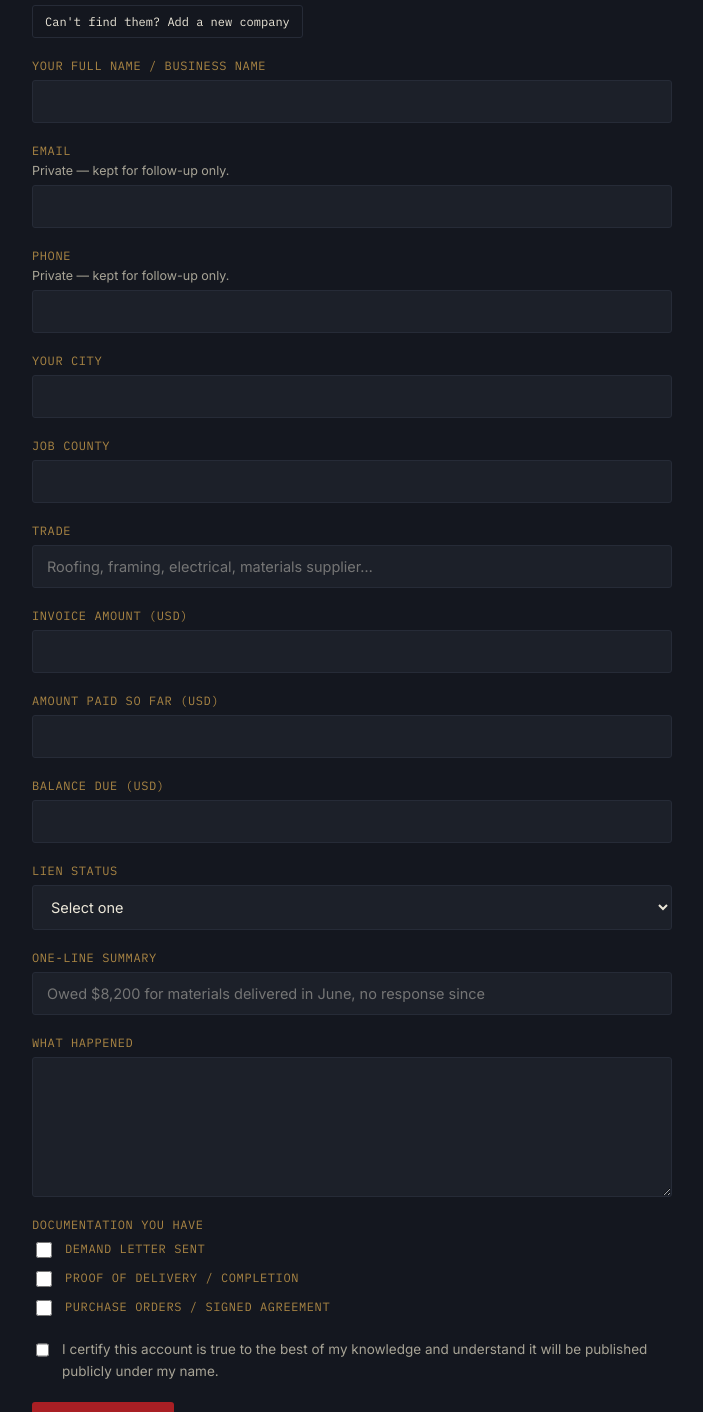
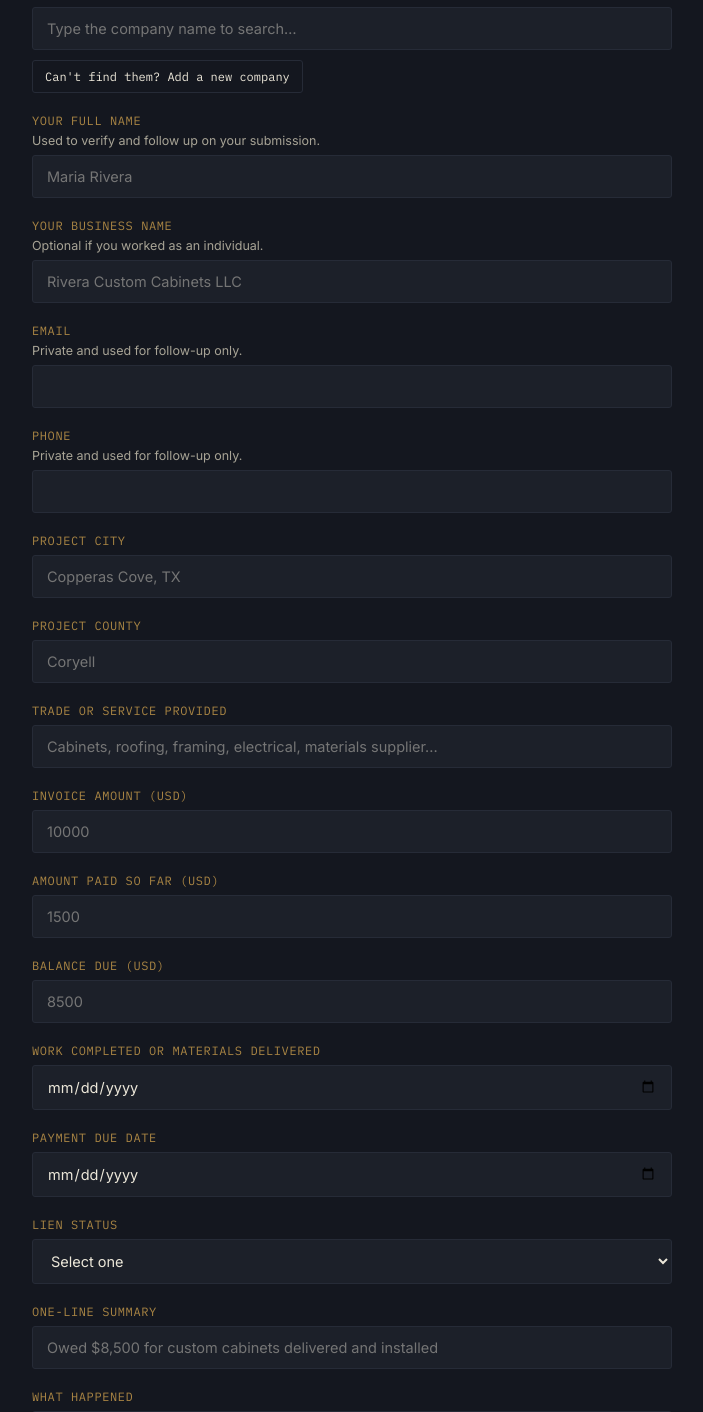
Before and after one commit to cryptoqueen23/txconwatch, a Next.js app: page /submit/subcontractor in a window 1280 px wide. Shown: the part 458-1870 px from the top of the page, without its empty margins (172-875 px from the left). Built offline with nearby package versions, Linux system fonts and the light colour scheme.

Commit message:
Update page.tsx

```diff
--- a/app/submit/subcontractor/page.tsx
+++ b/app/submit/subcontractor/page.tsx
@@ -2,13 +2,21 @@
 
 import { useState } from "react";
 import Link from "next/link";
+import emailjs from "@emailjs/browser";
 import CompanyPicker, { CompanySelection } from "@/components/CompanyPicker";
 
-const LIEN_STATUSES = ["Not filed", "Notice sent", "Lien filed", "Lien released", "N/A"];
+const LIEN_STATUSES = [
+  "Not filed",
+  "Notice sent",
+  "Lien filed",
+  "Lien released",
+  "Not applicable",
+];
 
 export default function SubcontractorSubmitPage() {
   const [company, setCompany] = useState<CompanySelection | null>(null);
   const [name, setName] = useState("");
+  const [businessName, setBusinessName] = useState("");
   const [email, setEmail] = useState("");
   const [phone, setPhone] = useState("");
   const [city, setCity] = useState("");
@@ -17,101 +25,139 @@ export default function SubcontractorSubmitPage() {
   const [invoiceAmount, setInvoiceAmount] = useState("");
   const [amountPaid, setAmountPaid] = useState("");
   const [balanceDue, setBalanceDue] = useState("");
+  const [completionDate, setCompletionDate] = useState("");
+  const [dueDate, setDueDate] = useState("");
   const [lienStatus, setLienStatus] = useState("");
   const [summary, setSummary] = useState("");
   const [details, setDetails] = useState("");
-  const [docs, setDocs] = useState({ hasDemandLetter: false, hasProofOfDelivery: false, hasPurchaseOrders: false });
+  const [docs, setDocs] = useState({
+    hasContract: false,
+    hasInvoice: false,
+    hasProofOfDelivery: false,
+    hasDemandLetter: false,
+    hasLien: false,
+    hasPhotos: false,
+  });
   const [certify, setCertify] = useState(false);
   const [submitting, setSubmitting] = useState(false);
-  const [result, setResult] = useState<{ ok: boolean; msg: string; complaintId?: string; caseNumber?: string } | null>(null);
-  const [files, setFiles] = useState<FileList | null>(null);
-  const [uploadStatus, setUploadStatus] = useState("");
+  const [result, setResult] = useState<{ ok: boolean; msg: string } | null>(null);
 
-  async function onSubmit(e: React.FormEvent) {
+  const toggle = (key: keyof typeof docs) => {
+    setDocs((current) => ({ ...current, [key]: !current[key] }));
+  };
+
+  async function onSubmit(e: React.FormEvent<HTMLFormElement>) {
     e.preventDefault();
+
     if (!company) {
-      setResult({ ok: false, msg: "Select or add the company first." });
+      setResult({ ok: false, msg: "Select or add the contractor or company first." });
       return;
     }
+
+    const serviceId = process.env.NEXT_PUBLIC_EMAILJS_SERVICE_ID;
+    const templateId =
+      process.env.NEXT_PUBLIC_EMAILJS_SUBCONTRACTOR_TEMPLATE_ID;
+    const publicKey = process.env.NEXT_PUBLIC_EMAILJS_PUBLIC_KEY;
+
+    if (!serviceId || !templateId || !publicKey) {
+      setResult({
+        ok: false,
+        msg: "Email service is not configured yet. Please contact the site operator.",
+      });
+      return;
+    }
+
     setSubmitting(true);
     setResult(null);
+
     try {
-      const payload: any = {
-        submitterType: "subcontractor",
-        name, email, phone, city, county,
-        category: `Non-Payment — ${trade || "General"}`,
-        amount: balanceDue,
-        summary, details, certify,
-        trade, invoiceAmount, amountPaid, balanceDue, lienStatus,
-        ...docs,
+      const companyCity =
+        company.mode === "new" && company.city
+          ? company.city
+          : "Not provided";
+
+      const companyZip =
+        company.mode === "new" && company.zip
+          ? company.zip
+          : "Not provided";
+
+      const templateParams = {
+        company_name: company.name || "Not provided",
+        company_city: companyCity,
+        company_zip: companyZip,
+
+        from_name: name,
+        business_name: businessName || "Not provided",
+        email,
+        phone,
+        trade,
+        city,
+        county,
+
+        invoice_amount: invoiceAmount || "Not provided",
+        amount_paid: amountPaid || "0",
+        balance_due: balanceDue || "Not provided",
+        completion_date: completionDate || "Not provided",
+        due_date: dueDate || "Not provided",
+        lien_status: lienStatus || "Not provided",
+
+        summary,
+        details,
+
+        has_contract: docs.hasContract ? "Yes" : "No",
+        has_invoice: docs.hasInvoice ? "Yes" : "No",
+        has_delivery_proof: docs.hasProofOfDelivery ? "Yes" : "No",
+        has_demand_letter: docs.hasDemandLetter ? "Yes" : "No",
+        has_lien: docs.hasLien ? "Yes" : "No",
+        has_photos: docs.hasPhotos ? "Yes" : "No",
+
+        certify: certify ? "Yes" : "No",
       };
-      if (company.mode === "existing") payload.companyId = company.id;
-      else {
-        payload.companyName = company.name;
-        payload.companyCity = company.city;
-        payload.companyZip = company.zip;
-        payload.companyPhone = company.phone;
-        payload.companyLicense = company.license;
-      }
 
-      const res = await fetch("/api/complaints", {
-        method: "POST",
-        headers: { "Content-Type": "application/json" },
-        body: JSON.stringify(payload),
+      await emailjs.send(serviceId, templateId, templateParams, {
+        publicKey,
       });
-      const data = await res.json();
-      if (!res.ok) {
-        setResult({ ok: false, msg: data.error || "Something went wrong." });
-      } else {
-        setResult({ ok: true, msg: `Filed as Case No. ${data.caseNumber}.`, complaintId: data.id, caseNumber: data.caseNumber });
-      }
-    } catch {
-      setResult({ ok: false, msg: "Network error. Please try again." });
+
+      setResult({
+        ok: true,
+        msg: "Your non-payment complaint was sent privately to Texas Contractor Watch for review.",
+      });
+    } catch (error) {
+      console.error("EmailJS subcontractor submission failed:", error);
+      setResult({
+        ok: false,
+        msg: "Your complaint could not be sent. Please check your connection and try again.",
+      });
     } finally {
       setSubmitting(false);
     }
   }
-
-  async function uploadEvidence() {
-    if (!result?.complaintId || !files || files.length === 0) return;
-    setUploadStatus("Uploading…");
-    const form = new FormData();
-    Array.from(files).forEach((f) => form.append("files", f));
-    try {
-      const res = await fetch(`/api/complaints/${result.complaintId}/evidence`, { method: "POST", body: form });
-      const data = await res.json();
-      setUploadStatus(res.ok ? `${data.count} file(s) uploaded privately for review.` : data.error || "Upload failed.");
-    } catch {
-      setUploadStatus("Upload failed. Please try again.");
-    }
-  }
-
-  const toggle = (key: keyof typeof docs) => setDocs((d) => ({ ...d, [key]: !d[key] }));
 
   if (result?.ok) {
     return (
       <main>
         <section className="hero" style={{ paddingBottom: 32 }}>
           <div className="wrap">
-            <div className="eyebrow">Filed</div>
-            <h1 style={{ fontSize: 30 }}>Case No. {result.caseNumber} filed.</h1>
-            <p className="lede">It's now live on the company's case file.</p>
+            <div className="eyebrow">Complaint Received</div>
+            <h1 style={{ fontSize: 30 }}>Your report has been received.</h1>
+            <p className="lede">{result.msg}</p>
           </div>
         </section>
+
         <section className="section" style={{ borderBottom: "none" }}>
-          <div className="wrap" style={{ maxWidth: 560 }}>
-            <div className="subhead">Optional — add private evidence</div>
-            <p style={{ color: "var(--ink-text-dim)", fontSize: 13.5, marginBottom: 16 }}>
-              Invoices, POs, delivery proof, demand letters &mdash; sent privately for review, never public
-              until specifically published.
-            </p>
-            <input type="file" multiple onChange={(e) => setFiles(e.target.files)} style={{ marginBottom: 12 }} />
-            <div>
-              <button className="btn btn-secondary" onClick={uploadEvidence} disabled={!files}>Upload Evidence</button>
+          <div className="wrap" style={{ maxWidth: 620 }}>
+            <div className="disclaimer">
+              Your submission is not published automatically. It will be reviewed
+              first. Keep your invoices, purchase orders, contracts, delivery
+              records, demand letters, lien notices, photographs, text messages,
+              and other evidence. Texas Contractor Watch may reply to the email
+              address you provided to request documentation.
             </div>
-            {uploadStatus && <p style={{ marginTop: 12, fontSize: 13, color: "var(--steel)" }}>{uploadStatus}</p>}
-            <p style={{ marginTop: 32 }}>
-              <Link href="/companies" style={{ color: "var(--steel)" }}>← Back to Companies</Link>
+
+            <p style={{ marginTop: 28 }}>
+              <Link href="/companies" style={{ color: "var(--steel)" }}>
+                ← Back to Companies
+              </Link>
             </p>
           </div>
         </section>
@@ -124,8 +170,14 @@ export default function SubcontractorSubmitPage() {
       <section className="hero" style={{ paddingBottom: 32 }}>
         <div className="wrap">
           <div className="eyebrow">Subcontractor / Vendor Complaint</div>
-          <h1 style={{ fontSize: 34, maxWidth: "22ch" }}>Report non-payment.</h1>
-          <p className="lede">Invoice details, what's outstanding, and lien status if applicable.</p>
+          <h1 style={{ fontSize: 34, maxWidth: "22ch" }}>
+            Report non-payment.
+          </h1>
+          <p className="lede">
+            Tell us who hired you, what work or materials you provided, how much
+            remains unpaid, and what documentation you have. Your submission
+            will be emailed privately to Texas Contractor Watch for review.
+          </p>
         </div>
       </section>
 
@@ -133,89 +185,257 @@ export default function SubcontractorSubmitPage() {
         <div className="wrap">
           <form className="filing" onSubmit={onSubmit}>
             <div className="field">
-              <label>Company</label>
+              <label>Contractor or company that owes you</label>
               <CompanyPicker value={company} onChange={setCompany} />
             </div>
 
             <div className="field">
-              <label htmlFor="name">Your full name / business name</label>
-              <input id="name" required value={name} onChange={(e) => setName(e.target.value)} />
+              <label htmlFor="name">Your full name</label>
+              <span className="hint">
+                Used to verify and follow up on your submission.
+              </span>
+              <input
+                id="name"
+                required
+                value={name}
+                onChange={(e) => setName(e.target.value)}
+                placeholder="Maria Rivera"
+                autoComplete="name"
+              />
             </div>
+
+            <div className="field">
+              <label htmlFor="businessName">Your business name</label>
+              <span className="hint">
+                Optional if you worked as an individual.
+              </span>
+              <input
+                id="businessName"
+                value={businessName}
+                onChange={(e) => setBusinessName(e.target.value)}
+                placeholder="Rivera Custom Cabinets LLC"
+                autoComplete="organization"
+              />
+            </div>
+
             <div className="field">
               <label htmlFor="email">Email</label>
-              <span className="hint">Private &mdash; kept for follow-up only.</span>
-              <input id="email" type="email" required value={email} onChange={(e) => setEmail(e.target.value)} />
+              <span className="hint">Private and used for follow-up only.</span>
+              <input
+                id="email"
+                type="email"
+                required
+                value={email}
+                onChange={(e) => setEmail(e.target.value)}
+                autoComplete="email"
+              />
             </div>
+
             <div className="field">
               <label htmlFor="phone">Phone</label>
-              <span className="hint">Private &mdash; kept for follow-up only.</span>
-              <input id="phone" type="tel" required value={phone} onChange={(e) => setPhone(e.target.value)} />
+              <span className="hint">Private and used for follow-up only.</span>
+              <input
+                id="phone"
+                type="tel"
+                required
+                value={phone}
+                onChange={(e) => setPhone(e.target.value)}
+                autoComplete="tel"
+              />
             </div>
+
             <div className="field">
-              <label htmlFor="city">Your city</label>
-              <input id="city" required value={city} onChange={(e) => setCity(e.target.value)} />
+              <label htmlFor="city">Project city</label>
+              <input
+                id="city"
+                required
+                value={city}
+                onChange={(e) => setCity(e.target.value)}
+                placeholder="Copperas Cove, TX"
+              />
             </div>
+
             <div className="field">
-              <label htmlFor="county">Job county</label>
-              <input id="county" required value={county} onChange={(e) => setCounty(e.target.value)} />
+              <label htmlFor="county">Project county</label>
+              <input
+                id="county"
+                required
+                value={county}
+                onChange={(e) => setCounty(e.target.value)}
+                placeholder="Coryell"
+              />
             </div>
+
             <div className="field">
-              <label htmlFor="trade">Trade</label>
-              <input id="trade" required value={trade} onChange={(e) => setTrade(e.target.value)} placeholder="Roofing, framing, electrical, materials supplier…" />
+              <label htmlFor="trade">Trade or service provided</label>
+              <input
+                id="trade"
+                required
+                value={trade}
+                onChange={(e) => setTrade(e.target.value)}
+                placeholder="Cabinets, roofing, framing, electrical, materials supplier..."
+              />
             </div>
+
             <div className="field">
               <label htmlFor="invoiceAmount">Invoice amount (USD)</label>
-              <input id="invoiceAmount" type="number" min={0} required value={invoiceAmount} onChange={(e) => setInvoiceAmount(e.target.value)} />
+              <input
+                id="invoiceAmount"
+                type="number"
+                min={0}
+                step="0.01"
+                required
+                value={invoiceAmount}
+                onChange={(e) => setInvoiceAmount(e.target.value)}
+                placeholder="10000"
+              />
             </div>
+
             <div className="field">
               <label htmlFor="amountPaid">Amount paid so far (USD)</label>
-              <input id="amountPaid" type="number" min={0} value={amountPaid} onChange={(e) => setAmountPaid(e.target.value)} />
+              <input
+                id="amountPaid"
+                type="number"
+                min={0}
+                step="0.01"
+                value={amountPaid}
+                onChange={(e) => setAmountPaid(e.target.value)}
+                placeholder="1500"
+              />
             </div>
+
             <div className="field">
               <label htmlFor="balanceDue">Balance due (USD)</label>
-              <input id="balanceDue" type="number" min={0} required value={balanceDue} onChange={(e) => setBalanceDue(e.target.value)} />
+              <input
+                id="balanceDue"
+                type="number"
+                min={0}
+                step="0.01"
+                required
+                value={balanceDue}
+                onChange={(e) => setBalanceDue(e.target.value)}
+                placeholder="8500"
+              />
             </div>
+
+            <div className="field">
+              <label htmlFor="completionDate">
+                Work completed or materials delivered
+              </label>
+              <input
+                id="completionDate"
+                type="date"
+                value={completionDate}
+                onChange={(e) => setCompletionDate(e.target.value)}
+              />
+            </div>
+
+            <div className="field">
+              <label htmlFor="dueDate">Payment due date</label>
+              <input
+                id="dueDate"
+                type="date"
+                value={dueDate}
+                onChange={(e) => setDueDate(e.target.value)}
+              />
+            </div>
+
             <div className="field">
               <label htmlFor="lienStatus">Lien status</label>
-              <select id="lienStatus" required value={lienStatus} onChange={(e) => setLienStatus(e.target.value)}>
-                <option value="" disabled>Select one</option>
-                {LIEN_STATUSES.map((s) => <option key={s} value={s}>{s}</option>)}
+              <select
+                id="lienStatus"
+                required
+                value={lienStatus}
+                onChange={(e) => setLienStatus(e.target.value)}
+              >
+                <option value="" disabled>
+                  Select one
+                </option>
+                {LIEN_STATUSES.map((status) => (
+                  <option key={status} value={status}>
+                    {status}
+                  </option>
+                ))}
               </select>
             </div>
+
             <div className="field">
               <label htmlFor="summary">One-line summary</label>
-              <input id="summary" required maxLength={140} value={summary} onChange={(e) => setSummary(e.target.value)} placeholder="Owed $8,200 for materials delivered in June, no response since" />
+              <input
+                id="summary"
+                required
+                maxLength={140}
+                value={summary}
+                onChange={(e) => setSummary(e.target.value)}
+                placeholder="Owed $8,500 for custom cabinets delivered and installed"
+              />
             </div>
+
             <div className="field">
               <label htmlFor="details">What happened</label>
-              <textarea id="details" required minLength={30} maxLength={4000} value={details} onChange={(e) => setDetails(e.target.value)} />
+              <textarea
+                id="details"
+                required
+                minLength={30}
+                maxLength={4000}
+                value={details}
+                onChange={(e) => setDetails(e.target.value)}
+                placeholder="Describe who hired you, the agreement, the work or materials provided, invoices sent, payment promises, and attempts to collect."
+              />
             </div>
 
             <div className="field">
               <label>Documentation you have</label>
-              {([
-                ["hasDemandLetter", "Demand letter sent"],
-                ["hasProofOfDelivery", "Proof of delivery / completion"],
-                ["hasPurchaseOrders", "Purchase orders / signed agreement"],
-              ] as [keyof typeof docs, string][]).map(([key, label]) => (
+              <span className="hint">
+                Check everything you currently have. Keep these records available
+                for follow-up.
+              </span>
+
+              {(
+                [
+                  ["hasContract", "Contract or purchase order"],
+                  ["hasInvoice", "Invoice"],
+                  ["hasProofOfDelivery", "Proof of delivery or completion"],
+                  ["hasDemandLetter", "Demand letter or payment request"],
+                  ["hasLien", "Lien notice or recorded lien"],
+                  ["hasPhotos", "Photos, emails, or text messages"],
+                ] as [keyof typeof docs, string][]
+              ).map(([key, label]) => (
                 <label className="checkbox-row" key={key}>
-                  <input type="checkbox" checked={docs[key]} onChange={() => toggle(key)} />
+                  <input
+                    type="checkbox"
+                    checked={docs[key]}
+                    onChange={() => toggle(key)}
+                  />
                   {label}
                 </label>
               ))}
             </div>
 
             <label className="checkbox-row">
-              <input type="checkbox" required checked={certify} onChange={(e) => setCertify(e.target.checked)} />
-              I certify this account is true to the best of my knowledge and understand it will be
-              published publicly under my name.
+              <input
+                type="checkbox"
+                required
+                checked={certify}
+                onChange={(e) => setCertify(e.target.checked)}
+              />
+              I certify that this account is true to the best of my knowledge
+              and is based on my firsthand experience. I understand that Texas
+              Contractor Watch may contact me to verify the submission before
+              any information is published.
             </label>
 
-            {result && !result.ok && <div className="form-msg err">{result.msg}</div>}
+            {result && !result.ok && (
+              <div className="form-msg err">{result.msg}</div>
+            )}
 
             <div>
-              <button className="btn btn-primary" type="submit" disabled={submitting}>
-                {submitting ? "Filing…" : "File Complaint"}
+              <button
+                className="btn btn-primary"
+                type="submit"
+                disabled={submitting}
+              >
+                {submitting ? "Sending…" : "Send Non-Payment Complaint"}
               </button>
             </div>
           </form>
```
